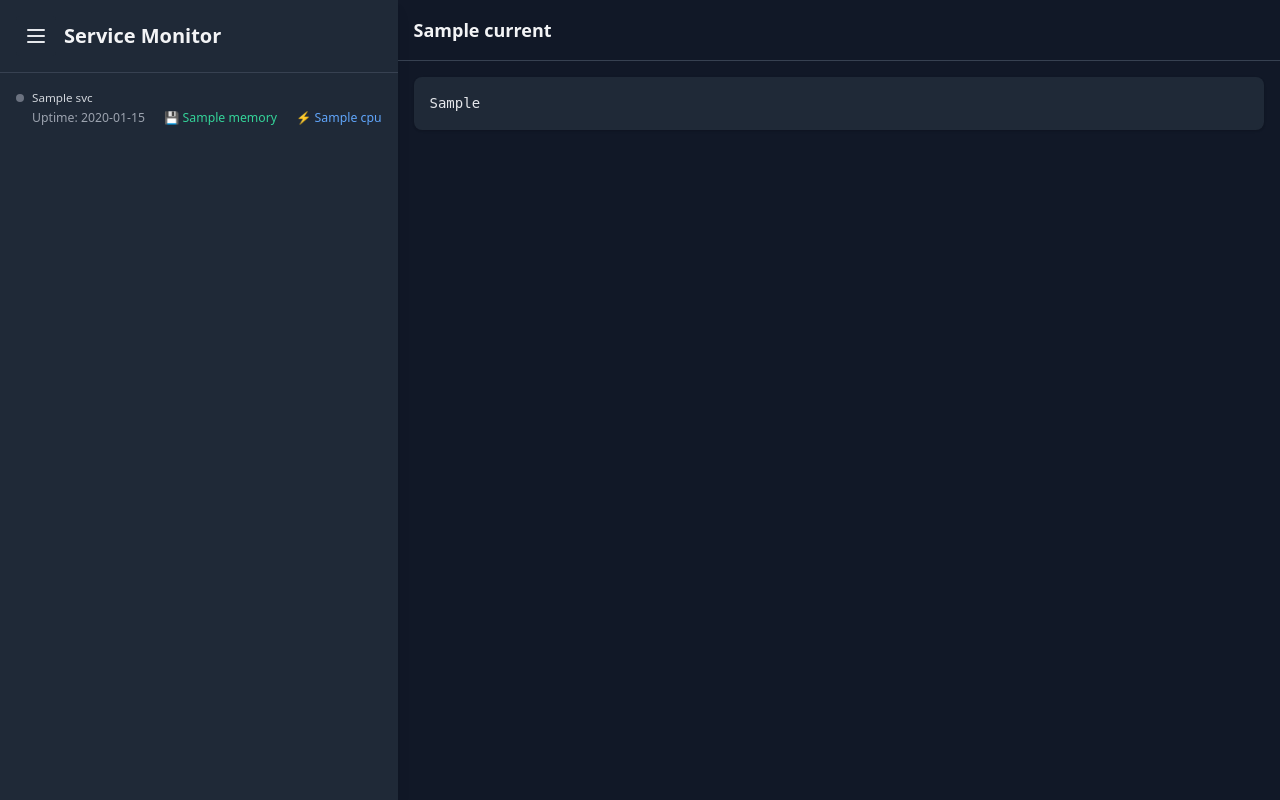
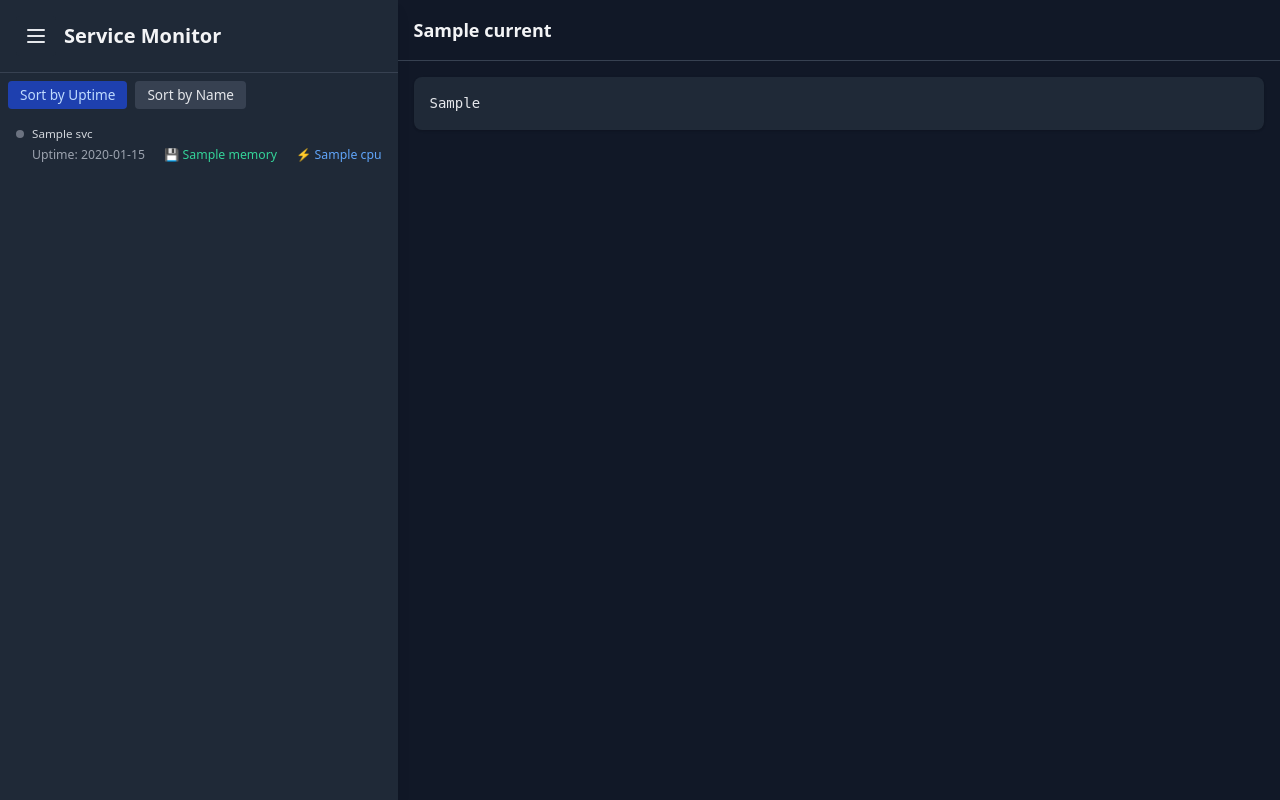
Before and after one commit to momonala/rpi-notes, a Flask app: template templates/index.html in a window 1280 px wide. Run offline with Flask 3, Linux system fonts and the light colour scheme; the template is opened without the code that fills it: most values are stand-ins (such as "Sample title", 1, 10 or a date in 2020).

Commit message:
tidy up - add sorting

```diff
--- a/app.py
+++ b/app.py
@@ -106,11 +106,12 @@ def index():
 
     # Define website links
     websites = [
-        {"name": "pingpong", "url": "https://pingpong.mnalavadi.org", "description": "Shared Expense Trakcer"},
-        {"name": "USC-vis", "url": "https://usc-vis.mnalavadi.org/mobile", "description": "USC checkin visualizer"},
-        {"name": "trainspotter", "url": "https://trainspotter.mnalavadi.org", "description": "spot when the next train comes!"},
-        {"name": "inspectordetector", "url": "https://inspectordetector.mnalavadi.org", "description": "Gute Schwartzfahrt!"},
-        {"name": "Trace", "url": "https://trace.mnalavadi.org", "description": "GPS Tracker"},
+        {"name": "🏓 pingpong", "url": "https://pingpong.mnalavadi.org", "description": "Shared Expense Trakcer"},
+        {"name": "🧗🏽‍♂️ USC-vis", "url": "https://usc-vis.mnalavadi.org/mobile", "description": "USC checkin visualizer"},
+        {"name": "🚂 trainspotter", "url": "https://trainspotter.mnalavadi.org", "description": "spot when the next train comes!"},
+        {"name": "🚨 inspectordetector", "url": "https://inspectordetector.mnalavadi.org", "description": "Gute Schwartzfahrt!"},
+        {"name": "🌏 Trace", "url": "https://trace.mnalavadi.org", "description": "GPS Tracker"},
+        {"name": "🤠 img", "url": "https://img.mnalavadi.org", "description": ""},
     ]
 
     # Get detailed info for selected service if one is selected
--- a/templates/index.html
+++ b/templates/index.html
@@ -4,7 +4,6 @@
     <meta charset="UTF-8">
     <meta name="viewport" content="width=device-width, initial-scale=1.0">
     <title>Service Monitor</title>
-	<link rel="shortcut icon" href="{{ url_for('static', filename='favicon.ico') }}">
     <link href="https://cdn.jsdelivr.net/npm/tailwindcss@2.2.19/dist/tailwind.min.css" rel="stylesheet">
     <style>
         html { color-scheme: dark; }
@@ -62,9 +61,15 @@
                 </button>
             </div>
             <nav class="p-2 flex-1">
+                <div class="mb-2 flex items-center gap-2">
+                    <button id="sortUptime" class="px-3 py-1 rounded bg-blue-800 text-blue-200 hover:bg-blue-700 transition">Sort by Uptime</button>
+                    <button id="sortName" class="px-3 py-1 rounded bg-gray-700 text-gray-200 hover:bg-gray-600 transition">Sort by Name</button>
+                </div>
+                <div id="serviceList">
                 {% for svc in services %}
                 <a href="?service={{ svc.name }}"
-                   class="service-link block p-2 rounded-lg mb-1 relative {% if svc.name == current %}bg-blue-900 text-blue-300{% else %}text-gray-300 hover:bg-gray-700{% endif %}">
+                   class="service-link block p-2 rounded-lg mb-1 relative {% if svc.name == current %}bg-blue-900 text-blue-300{% else %}text-gray-300 hover:bg-gray-700{% endif %}"
+                   data-name="{{ svc.name }}" data-uptime="{{ svc.uptime|default('') }}">
                     <div class="flex items-center relative">
                         <span class="status-indicator {% if svc.is_active %}status-active{% elif svc.is_failed %}status-failed{% else %}status-inactive{% endif %}"></span>
                         <span class="truncate">{{ svc.name }}</span>
@@ -84,6 +89,7 @@
                     {% endif %}
                 </a>
                 {% endfor %}
+                </div>
             </nav>
         </div>
         <!-- Main Content -->
@@ -93,6 +99,7 @@
                     {% if current %}
                     {{ current }}
                     {% else %}
+                    Select a service
                     {% endif %}
                 </h2>
             </div>
@@ -161,6 +168,58 @@
                 closeSidebar();
             }
         });
+
+        // Sorting logic for services
+        function uptimeToSeconds(uptime) {
+            if (!uptime) return 0;
+            let total = 0;
+            let lastValue = 0;
+            const units = {
+                'day': 86400, 'days': 86400,
+                'hour': 3600, 'hours': 3600,
+                'min': 60, 'minute': 60, 'minutes': 60,
+                'sec': 1, 'second': 1, 'seconds': 1
+            };
+            const parts = uptime.split(/\s+/);
+            for (let i = 0; i < parts.length; i++) {
+                const part = parts[i];
+                const value = parseInt(part);
+                if (!isNaN(value)) {
+                    lastValue = value;
+                } else if (units[part.toLowerCase()]) {
+                    total += lastValue * units[part.toLowerCase()];
+                }
+            }
+            return total;
+        }
+
+        const serviceList = document.getElementById('serviceList');
+        const sortUptimeBtn = document.getElementById('sortUptime');
+        const sortNameBtn = document.getElementById('sortName');
+        let originalOrder = Array.from(serviceList.children);
+
+        function setActive(btn) {
+            sortUptimeBtn.classList.remove('ring-2', 'ring-blue-400');
+            sortNameBtn.classList.remove('ring-2', 'ring-blue-400');
+            btn.classList.add('ring-2', 'ring-blue-400');
+        }
+
+        sortUptimeBtn.addEventListener('click', function() {
+            let items = Array.from(serviceList.children);
+            items.sort((a, b) => uptimeToSeconds(b.dataset.uptime) - uptimeToSeconds(a.dataset.uptime));
+            items.forEach(item => serviceList.appendChild(item));
+            setActive(sortUptimeBtn);
+        });
+
+        sortNameBtn.addEventListener('click', function() {
+            let items = Array.from(serviceList.children);
+            items.sort((a, b) => b.dataset.name.localeCompare(a.dataset.name)); // Z-A
+            items.forEach(item => serviceList.appendChild(item));
+            setActive(sortNameBtn);
+        });
+
+        // Default: no sort active
+        setActive({classList:{add:()=>{},remove:()=>{}}});
     </script>
 </body>
 </html>
```
